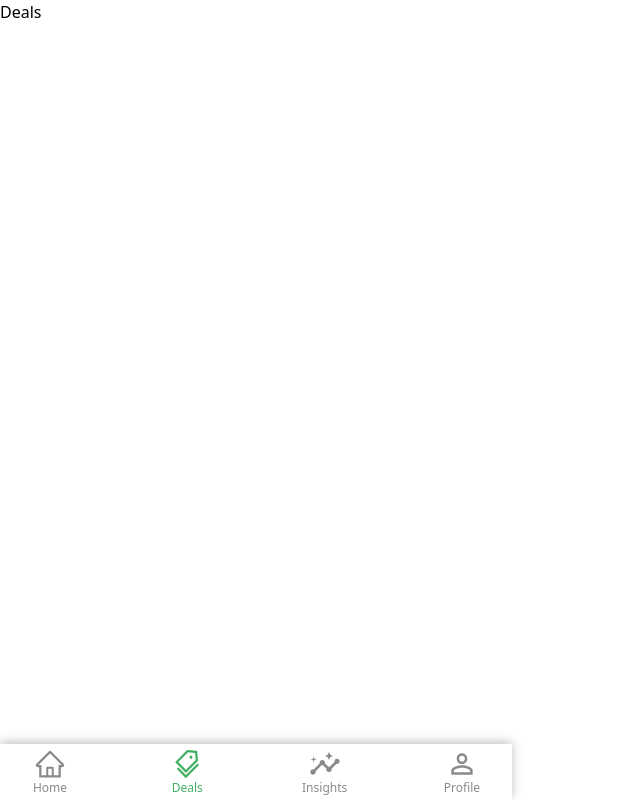
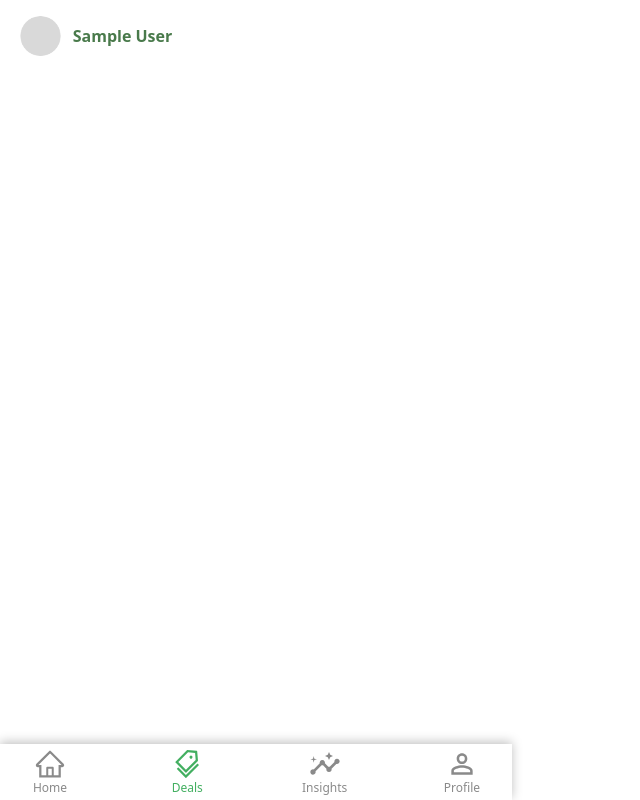
Before and after one commit to William2809/spendwise-frontend, a React (Vite) app: page /deals in a window 1280 px wide. Shown: the whole page, without its empty margins (0-640 px from the left). Built offline with nearby package versions, Linux system fonts and the light colour scheme; no server answers; sample sign-in values are in the browser's storage.

Commit message:
add profile pict in Deals

```diff
--- a/src/pages/Deals.tsx
+++ b/src/pages/Deals.tsx
@@ -1,5 +1,24 @@
+import nullpng from "../assets/null.png";
+
 function Deals() {
-	return <div>Deals</div>;
+	const user = JSON.parse(localStorage.getItem("user")!);
+
+	return (
+		<div className="px-5 pt-4">
+			<div className="flex items-center gap-3">
+				<img
+					src={user.picture ? `${user.picture}` : nullpng}
+					className="rounded-full h-10"
+					alt="User Profile"
+				/>
+				<h2 className="text-primary-muted font-semibold text-base">
+					{user.name}
+				</h2>
+			</div>
+
+			<div>{/* content */}</div>
+		</div>
+	);
 }
 
 export default Deals;
--- a/src/pages/Home.tsx
+++ b/src/pages/Home.tsx
@@ -26,7 +26,14 @@ function Home() {
 					{user.name}
 				</h2>
 			</div>
-			<div className="py-10">Home Page</div>
+			<div className="py-10">
+				<div className="rounded-lg p-4 shadow-md bg-black bg-opacity-[0.02]">
+					<div className="font-bold text-black text-[20px]">
+						Average spending per month
+					</div>
+					<div className="text-primary font-semibold text-[48px]">${1000}</div>
+				</div>
+			</div>
 			<div className="mt-10 space-y-2">
 				<div>Temporary log out button</div>
 				<button
```
